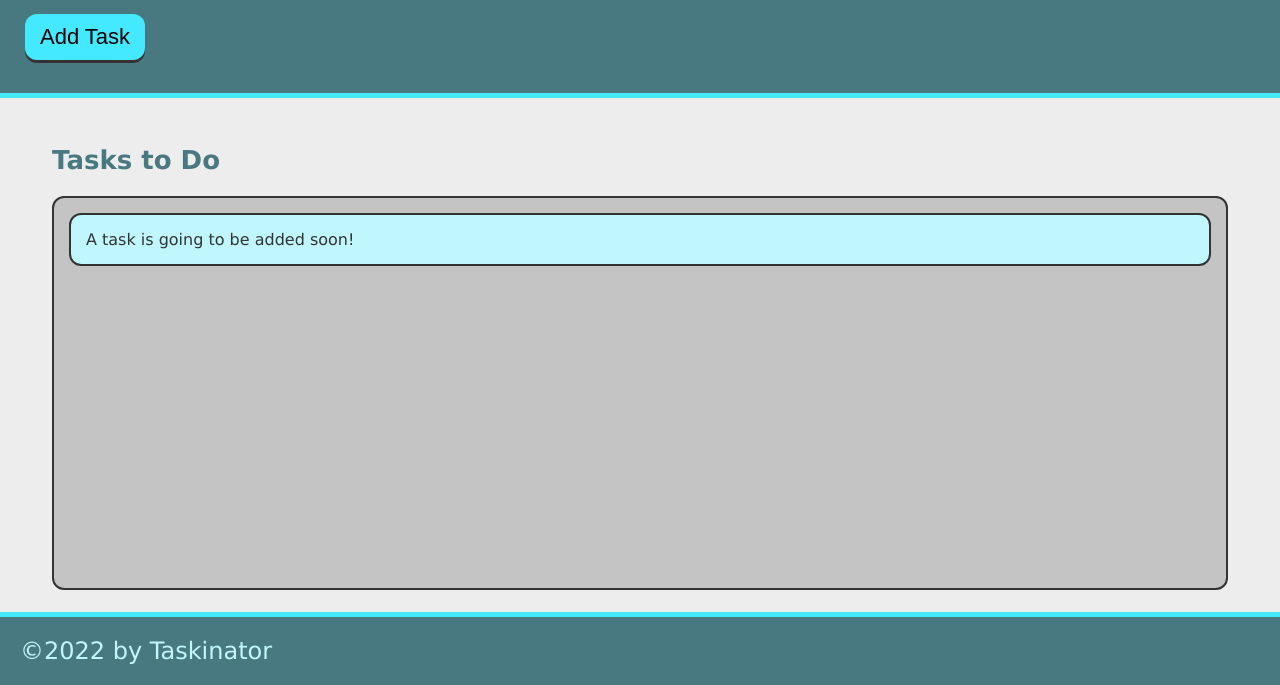
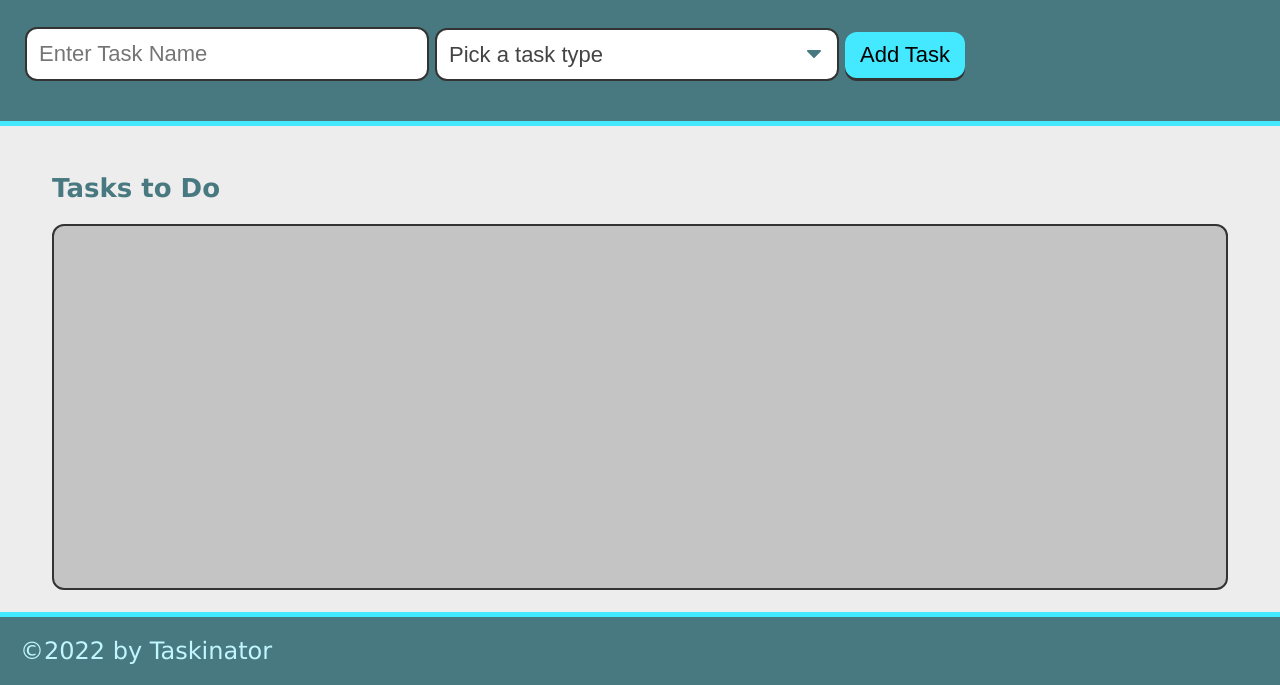
Before and after one commit to mjzabriskie/taskinator, a plain HTML site: page index.html in a window 1280 px wide. Shown: the part 115-800 px from the top of the page. Drawn offline with Linux system fonts and the light colour scheme.

Commit message:
added task form

```diff
--- a/index.html
+++ b/index.html
@@ -1,5 +1,6 @@
 <!DOCTYPE html>
 <html lang="en">
+
 <head>
     <meta charset="UTF-8">
     <meta http-equiv="X-UA-Compatible" content="IE=edge">
@@ -7,23 +8,38 @@
     <title>Taskinator</title>
     <link rel="stylesheet" href="./assets/css/style.css">
 </head>
+
 <body>
     <header>
         <h1 class="page-title">Taskinator</h1>
         <p>Click the button below to add a new task!</p>
-        <button class="btn" id="save-task">Add Task</button>
+        <form id="task-form">
+            <div class="form-group">
+                <input type="text" name="task-name" placeholder="Enter Task Name" />
+            </div>
+            <div class="form-group">
+                <select name="task-type" class="select-dropdown">
+                    <option value="" disabled selected>Pick a task type</option>
+                    <option value="Print">Print</option>
+                    <option value="Web">Web</option>
+                    <option value="Mobile">Mobile</option>
+                </select>
+            </div>
+            <div class="form-group">
+                <button class="btn" id="save-task">Add Task</button>
+            </div>
+        </form>
     </header>
     <main class="page-content">
         <section class="task-list-wrapper">
             <h2 class="list-title">Tasks to Do</h2>
-            <ul class="task-list" id="tasks-to-do">
-                <li class="task-item">A task is going to be added soon!</ul>
-            </ul>
+            <ul class="task-list" id="tasks-to-do"></ul>
         </section>
     </main>
     <footer>
         &copy;2022 by Taskinator
-      </footer>
+    </footer>
     <script src="./assets/js/style.js"></script>
 </body>
+
 </html>
```
